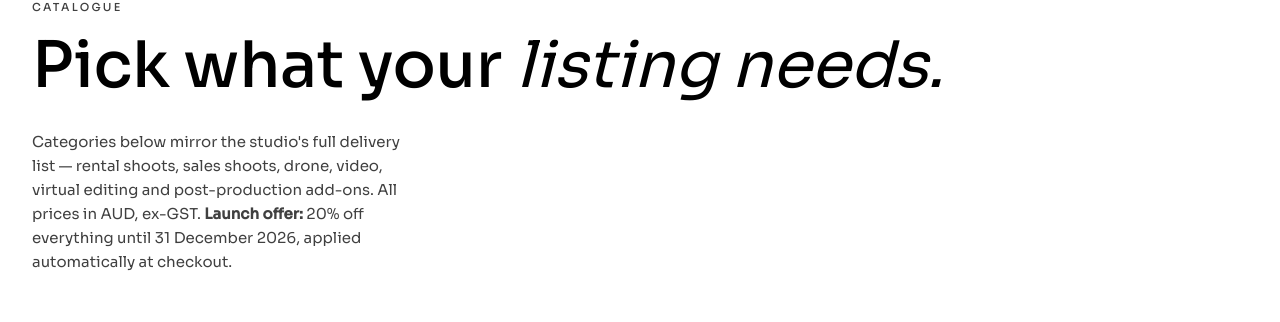
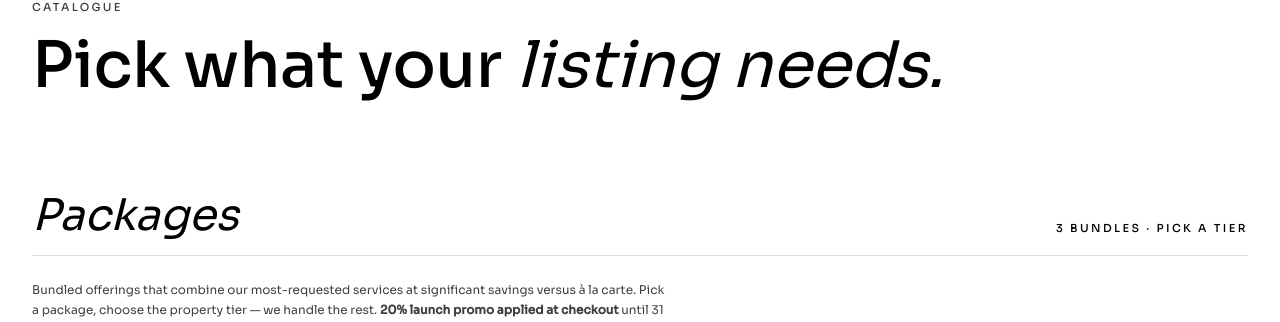
Before and after one commit to OUTBOUNDDesign/won-vision, a Next.js app: page /book in a window 1280 px wide. Shown: the part 855-1177 px from the top of the page. Built offline with nearby package versions, Linux system fonts and the light colour scheme.

Commit message:
Book: remove catalogue intro paragraph
Co-Authored-By: Claude Opus 4.7 (1M context) <noreply@anthropic.com>

```diff
--- a/app/book/page.tsx
+++ b/app/book/page.tsx
@@ -522,7 +522,6 @@ export default function BookPage() {
             <span className="eyebrow">Catalogue</span>
             <h2>Pick what your <em>listing needs.</em></h2>
           </div>
-          <p>Categories below mirror the studio's full delivery list — rental shoots, sales shoots, drone, video, virtual editing and post-production add-ons. All prices in AUD, ex-GST. <strong>Launch offer:</strong> 20% off everything until 31 December 2026, applied automatically at checkout.</p>
         </div>
 
         {/* PACKAGES */}
```
